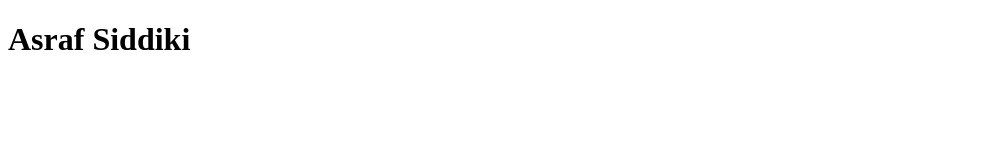
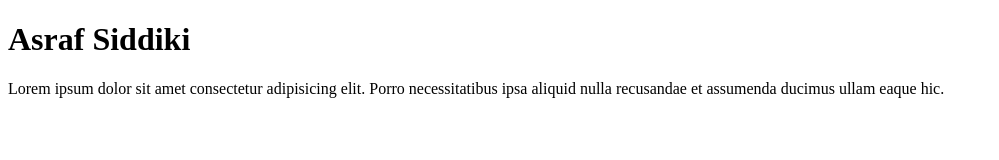
Before and after one commit to asrafsiddiki/1st-Website, a plain HTML site: page index.html in a window 1280 px wide. Shown: the whole page, without its empty margins (0-999 px from the left). Drawn offline with Linux system fonts and the light colour scheme.

Commit message:
Update index.html

```diff
--- a/index.html
+++ b/index.html
@@ -7,5 +7,6 @@
 </head>
 <body>
     <h1>Asraf Siddiki</h1>
+    <p>Lorem ipsum dolor sit amet consectetur adipisicing elit. Porro necessitatibus ipsa aliquid nulla recusandae et assumenda ducimus ullam eaque hic.</p>
 </body>
 </html>
```
